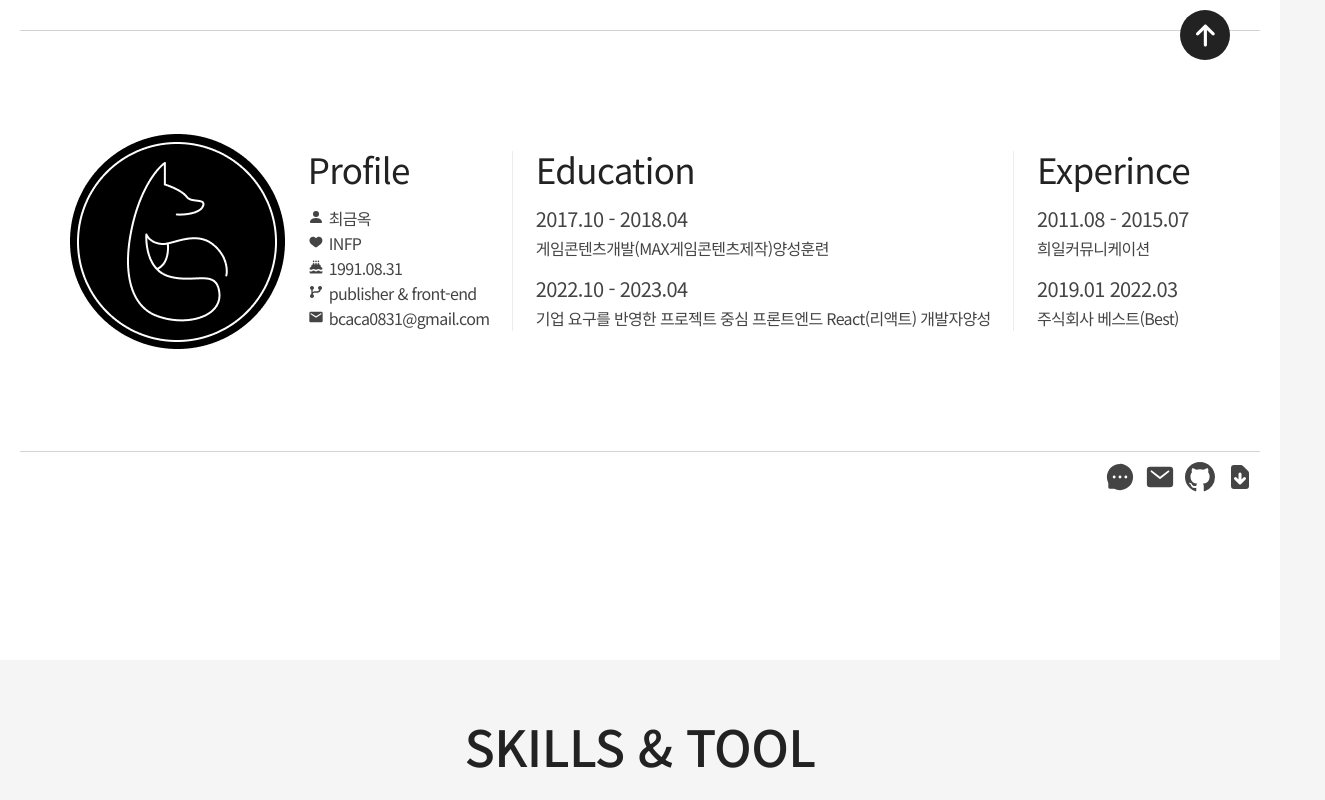
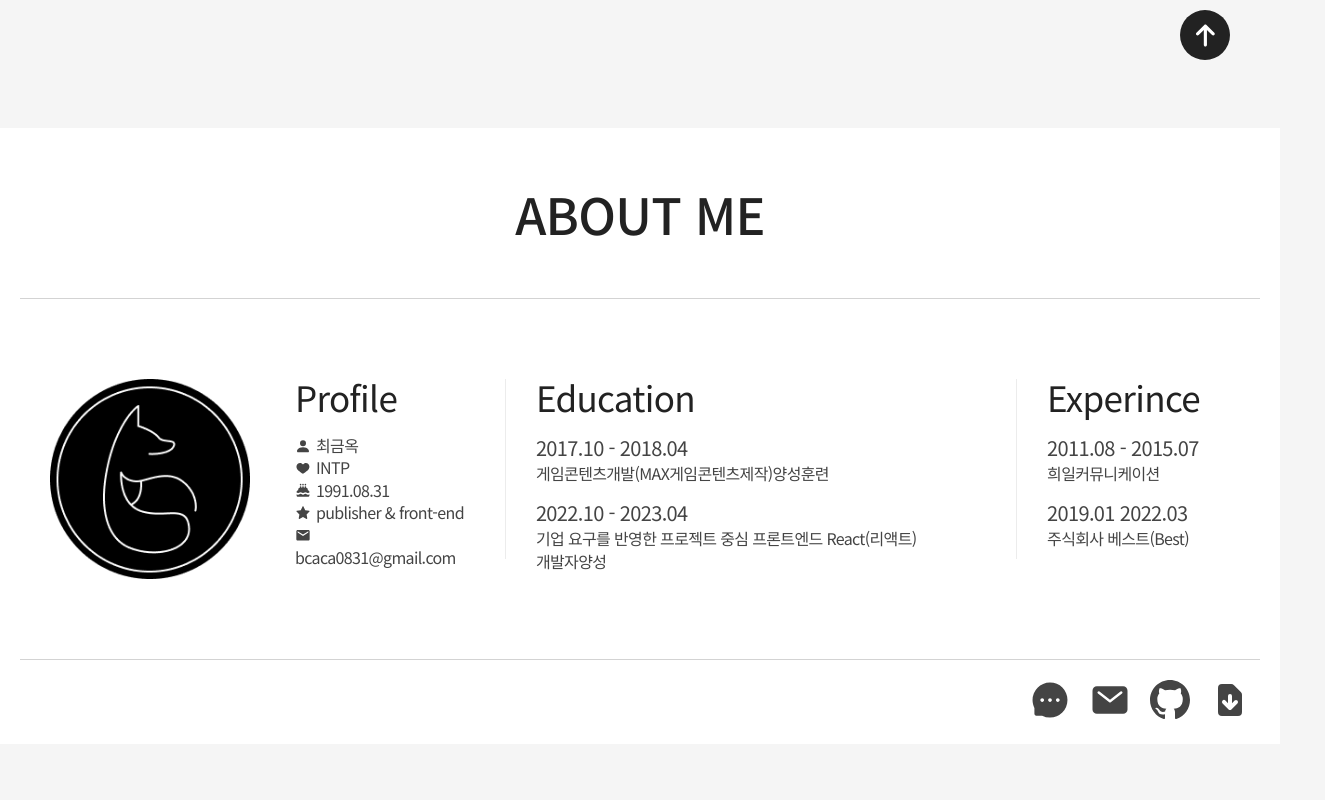
Before and after one commit to goldjade/introduction, a React (Create React App) app: page / in a window 1280 px wide. Shown: the part 940-1740 px from the top of the page, 1325 px wide, since content can reach past the window. Built offline with nearby package versions, Linux system fonts and the light colour scheme; a web font is replaced by a local one.

Commit message:
css 수정

```diff
--- a/src/pages/Profile.js
+++ b/src/pages/Profile.js
@@ -2,60 +2,124 @@ import React, { useRef } from "react";
 import { BsGithub, BsPersonFill } from "react-icons/bs";
 import { TiHeartFullOutline } from "react-icons/ti";
 import { HiCake, HiDocumentDownload } from "react-icons/hi";
-import { RiGitBranchFill } from "react-icons/ri";
 import { MdEmail } from "react-icons/md";
-import { AiFillMessage } from "react-icons/ai";
+import { AiFillMessage, AiFillStar } from "react-icons/ai";
 import { IoMail } from "react-icons/io5";
 const Profile = ({ path }) => {
   const tooltipRef = useRef(null);
 
   const handleMouseMove = (event) => {
     const tooltip = tooltipRef.current;
-    tooltip.style.top = event.clientY  -480 + "px"; // 마우스 Y 좌표에 10px 추가
+    tooltip.style.top = event.clientY - 480 + "px"; // 마우스 Y 좌표에 10px 추가
     tooltip.style.right = -35 + "px"; // 마우스 X 좌표에서 20px 뺌
   };
 
   return (
     <section className="profile scroll">
       <div className="inner">
-        {/* 자기소개(인사팀) : 약력, 학력, 업무, 교육, 성격, MBTI */}
-        <h2 data-aos="fade-up" data-aos-duration="1000" data-aos-delay="500">
-          ABOUT ME
-        </h2>
-        <div
-          className="contents"
-          data-aos="fade-up"
-          data-aos-duration="1000"
-          data-aos-delay="600"
-        >
-          <span
-            className="img"
-            data-aos="fade-up"
-            data-aos-duration="1000"
-            data-aos-delay="700"
-          />
-
-          <div
-            className="about-card"
-            data-aos="fade-up"
-            data-aos-duration="1000"
-            data-aos-delay="750"
-          >
-            <span className="about-title">Profile</span>
+        <h2>ABOUT ME</h2>
+        <div className="contents">
+          <span alt="프로필이미지" className="profile-img" />
+          <ul className="profile-list">
+            <li className="list-card">
+              <span className="list-title">Profile</span>
               <span>
                 <BsPersonFill className="a-icon" />
                 최금옥
               </span>
               <span>
                 <TiHeartFullOutline className="a-icon" />
-              INFP
+                INTP
               </span>
               <span>
                 <HiCake className="a-icon" />
                 1991.08.31
               </span>
               <span>
-              <RiGitBranchFill className="a-icon" />
+                <AiFillStar className="a-icon" />
+                publisher & front-end
+              </span>
+              <span>
+                <MdEmail className="a-icon" />
+                bcaca0831@gmail.com
+              </span>
+            </li>
+            <span className="bar" />
+            <li className="list-card">
+              <span className="list-title">Education</span>
+              <span className="list-period">2017.10 - 2018.04 </span>
+              <span className="a-mb">
+                게임콘텐츠개발(MAX게임콘텐츠제작)양성훈련
+              </span>
+              <span className="list-period">2022.10 - 2023.04</span>
+              <span>
+                기업 요구를 반영한 프로젝트 중심 프론트엔드 React(리액트)
+                개발자양성
+              </span>
+            </li>
+            <span className="bar" />
+            <li className="list-card">
+              <span className="list-title">Experince</span>
+              <span className="list-period"> 2011.08 - 2015.07</span>
+              <span className="a-mb">희일커뮤니케이션</span>
+              <span className="list-period"> 2019.01 2022.03</span>
+              <span>주식회사 베스트(Best)</span>
+            </li>
+          </ul>
+        </div>
+        <div className="contact">
+          <a href="https://open.kakao.com/o/sEVLYIef" target="_blank">
+            <AiFillMessage className="c-icon" />
+            <span className="tooltip talk">Talk</span>
+          </a>
+          <a href="mailto:bcaca0831@gamil.com" target="_blank">
+            <IoMail className="c-icon" />
+            <span className="tooltip email">Email</span>
+          </a>
+          <a href="https://github.com/goldjade" target="_blank">
+            <BsGithub className="c-icon github" />
+            <span className="tooltip">GitHub</span>
+          </a>
+          <a
+            href={`${path}/최금옥_이력서.pdf`}
+            download
+            onMouseMove={handleMouseMove}
+          >
+            <HiDocumentDownload className="c-icon" />
+            <span className="tooltip cv">이력서</span>
+          </a>
+        </div>
+      </div>
+    </section>
+  );
+};
+
+export default Profile;
+
+{
+  /* <div className="inner">
+<h2>
+  list ME
+</h2>
+<div className="contents">
+  <span className="img" />
+
+  <div className="list-card">
+    <span className="list-title">Profile</span>
+    <span>
+      <BsPersonFill className="a-icon" />
+      최금옥
+    </span>
+    <span>
+      <TiHeartFullOutline className="a-icon" />
+      INTP
+    </span>
+    <span>
+      <HiCake className="a-icon" />
+      1991.08.31
+    </span>
+    <span>
+      <AiFillStar className="a-icon" />
       publisher & front-end
     </span>
     <span>
@@ -64,43 +128,28 @@ const Profile = ({ path }) => {
     </span>
   </div>
   <span className="bar" />
-          <div
-            className="about-card"
-            data-aos="fade-up"
-            data-aos-duration="1000"
-            data-aos-delay="800"
-          >
-            <span className="about-title">Education</span>
-            <span className="about-period">2017.10 - 2018.04 </span>
+  <div className="list-card">
+    <span className="list-title">Education</span>
+    <span className="list-period">2017.10 - 2018.04 </span>
     <span className="a-mb">
       게임콘텐츠개발(MAX게임콘텐츠제작)양성훈련
     </span>
-            <span className="about-period">2022.10 - 2023.04</span>
+    <span className="list-period">2022.10 - 2023.04</span>
     <span>
       기업 요구를 반영한 프로젝트 중심 프론트엔드 React(리액트)
       개발자양성
     </span>
   </div>
   <span className="bar" />
-          <div
-            className="about-card"
-            data-aos="fade-up"
-            data-aos-duration="1000"
-            data-aos-delay="850"
-          >
-            <span className="about-title">Experince</span>
-            <span className="about-period"> 2011.08 - 2015.07</span>
+  <div className="list-card">
+    <span className="list-title">Experince</span>
+    <span className="list-period"> 2011.08 - 2015.07</span>
     <span className="a-mb">희일커뮤니케이션</span>
-            <span className="about-period"> 2019.01 2022.03</span>
+    <span className="list-period"> 2019.01 2022.03</span>
     <span>주식회사 베스트(Best)</span>
   </div>
 </div>
-        <div
-          className="contact"
-          data-aos="fade-up"
-          data-aos-duration="1000"
-          data-aos-delay="900"
-        >
+<div className="contact">
   <a href="https://open.kakao.com/o/sEVLYIef" target="_blank">
     <AiFillMessage className="c-icon" />
   </a>
@@ -117,14 +166,9 @@ const Profile = ({ path }) => {
   >
     <HiDocumentDownload className="c-icon" />
     <span ref={tooltipRef} className="download-tooltip">
-              {" "}
       이력서 다운로드
     </span>
   </a>
 </div>
-      </div>
-    </section>
-  );
-};
-
-export default Profile;
+</div> */
+}
--- a/src/scss/_profile.scss
+++ b/src/scss/_profile.scss
@@ -1,73 +1,100 @@
 /** @format */
 
 .profile {
-  position: relative;
-  height: 100vh;
+  width: 100%;
+  height: 100%;
   background: #fff;
   // display: flex;
   // align-items: center;
   .inner {
-    width: 100%;
     .contents {
-      width: 100%;
+      border-top: #d3d3d3 1px solid;
+      border-bottom: #d3d3d3 1px solid;
+      padding: 80px 30px;
       display: flex;
       justify-content: space-between;
-      align-items: center;
-      border-top: #d3d3d3 1px solid;
-      border-bottom: #d3d3d3 1px solid;
-      padding: 100px 50px;
-      .img {
-        width: 215px;
-        height: 215px;
-        background: url("../../public/images/profile.png") no-repeat center;
+      .profile-img {
+        position: relative;
+        display: block;
+        width: 200px;
+        height: 200px;
+        background: url(../../public//images//profile.png) no-repeat;
+        background-position: center;
+        background-size: cover;
+        font-size: 0;
       }
-      .about-card {
+      .profile-list {
+        width: calc(100% - 215px);
+        display: flex;
+        justify-content: space-between;
+        .list-card {
           display: flex;
           flex-direction: column;
-        justify-content: space-between;
-        line-height: 25px;
-        padding: 20px;
-        .about-title {
+          padding: 0px 30px;
+          .list-title {
             color: #222;
             font-size: 35px;
             line-height: 35px;
             margin-bottom: 20px;
           }
-
-        .about-period {
+          .a-icon {
+            font-size: 16px;
+            line-height: 16px;
+            margin-right: 5px;
+            vertical-align: middle;
+            transform: translateY(-11%);
+          }
+          .list-period {
             color: #444;
             font-size: 20px;
-
-          margin-bottom: 5px;
+          }
         }
       }
     }
     .contact {
-      display: block;
       text-align: right;
-      a {
+
+      > a {
+        position: relative;
+        display: inline-block;
         .c-icon {
           color: #444;
-          display: inline-block;
-          font-size: 30px;
+
+          font-size: 40px;
+          line-height: 40px;
+          margin: 20px 10px;
+          transition: all 0.2s ease-in-out;
+        }
+        .tooltip {
+          position: absolute;
+          display: block;
+          visibility: hidden;
+          bottom: -20px;
+          left: 50%;
+          opacity: 0;
+          transition: all 0.2s ease-in-out;
+          transform: translate(-50%);
+          color: #fff;
+          font-size: 14px;
           line-height: 35px;
-          margin: 10px 5px;
+          width: 80px;
+          height: 35px;
+          text-align: center;
+          border-radius: 10px;
+          background: rgba(0, 0, 0, 0.5);
+          z-index: 9;
         }
-        .c-icon:hover {
+      }
+      > a:hover .c-icon {
+        opacity: 1;
         color: #a08e82;
+      }
+      > a:hover .tooltip {
+        visibility: visible;
+        opacity: 1;
       }
     }
   }
-  }
-}
-
-.a-icon {
-  font-size: 16px;
-  line-height: 20px;
-  margin-right: 5px;
-}
-.a-mb {
-  margin-bottom: 15px;
 }
 .bar {
   position: relative;
@@ -76,21 +103,8 @@
   height: 180px;
   background: #ececec;
 }
-.download-tooltip {
-  position: absolute;
-  background-color: #444;
-  color: #fff;
-  padding: 4px 8px;
-  font-size: 14px;
-  border-radius: 4px;
-  opacity: 0;
-  transition: opacity 0.3s ease-in-out;
-  pointer-events: none; /* 마우스 이벤트를 허용하지 않음 */
-  z-index: 999; /* 다른 요소 위에 표시되도록 설정 */
-}
-
-a:hover .download-tooltip {
-  opacity: 0.5;
+.a-mb {
+  margin-bottom: 15px;
 }
 // 데스크탑
 @media screen and (max-width: $desktop) {
@@ -107,3 +121,84 @@ a:hover .download-tooltip {
     }
   }
 }
+
+//  width: 100%;
+//       display: flex;
+//       justify-content: space-between;
+//       align-items: center;
+//       border-top: #d3d3d3 1px solid;
+//       border-bottom: #d3d3d3 1px solid;
+//       padding: 100px 50px;
+//       .img {
+//         width: 215px;
+//         height: 215px;
+//         background: url("../../public/images/profile.png") no-repeat center;
+//       }
+//       .about-card {
+//         display: flex;
+//         flex-direction: column;
+//         justify-content: space-between;
+//         line-height: 25px;
+//         padding: 20px;
+//         .about-title {
+//           color: #222;
+//           font-size: 35px;
+//           line-height: 35px;
+//           margin-bottom: 20px;
+//         }
+
+//         .about-period {
+//           color: #444;
+//           font-size: 20px;
+
+//           margin-bottom: 5px;
+//         }
+//       }
+// .contact {
+//   display: block;
+//   text-align: right;
+//   a {
+//     .c-icon {
+//       color: #444;
+//       display: inline-block;
+//       font-size: 30px;
+//       line-height: 35px;
+//       margin: 10px 5px;
+//     }
+//     .c-icon:hover {
+//       color: #a08e82;
+//     }
+//   }
+// }
+// }
+// .a-icon {
+//   font-size: 16px;
+//   line-height: 20px;
+//   margin-right: 5px;
+// }
+// .a-mb {
+//   margin-bottom: 15px;
+// }
+// .bar {
+//   position: relative;
+//   display: block;
+//   width: 1px;
+//   height: 180px;
+//   background: #ececec;
+// }
+// .download-tooltip {
+//   position: absolute;
+//   background-color: #444;
+//   color: #fff;
+//   padding: 4px 8px;
+//   font-size: 14px;
+//   border-radius: 4px;
+//   opacity: 0;
+//   transition: opacity 0.3s ease-in-out;
+//   pointer-events: none; /* 마우스 이벤트를 허용하지 않음 */
+//   z-index: 999; /* 다른 요소 위에 표시되도록 설정 */
+// }
+
+// a:hover .download-tooltip {
+//   opacity: 0.5;
+// }
--- a/src/scss/_visual.scss
+++ b/src/scss/_visual.scss
@@ -1,7 +1,7 @@
 /** @format */
 
 .visual {
-  height: 100vh;
+  height: 100%;
   min-height: 650px;
   .inner {
     height: 100%;
@@ -9,7 +9,7 @@
     justify-content: center;
     align-items: center;
     .introduction {
-      padding-top: 80px;
+      padding: 150px 0;
       display: flex;
       flex-direction: column;
       align-items: center;
```
Lines whose indentation alone changed are shown as unchanged.
